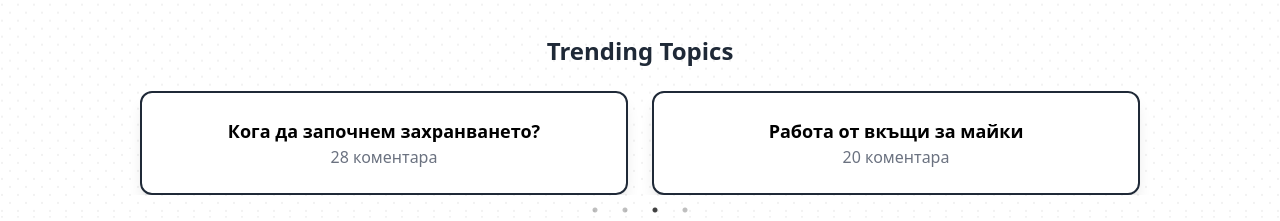
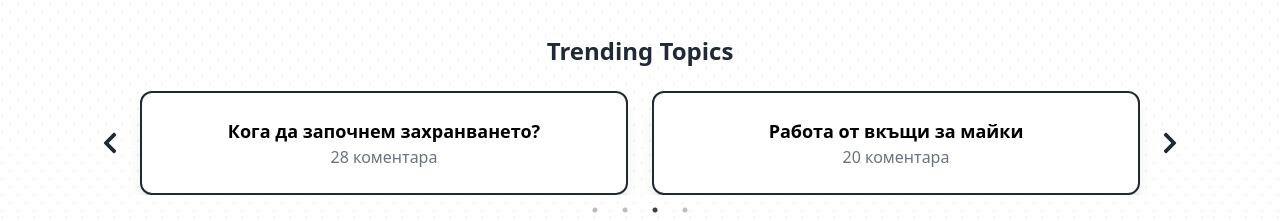
Before and after one commit to dako-23/React-JS, a React (Vite) app: page / in a window 1280 px wide. Shown: the part 2083-2304 px from the top of the page. Built offline with nearby package versions, Linux system fonts and the light colour scheme.

Commit message:
Add custom arrow on topics section

```diff
--- a/src/components/Topics.jsx
+++ b/src/components/Topics.jsx
@@ -4,6 +4,7 @@ import Slider from 'react-slick';
 import { FaHeart } from 'react-icons/fa';
 import "slick-carousel/slick/slick.css";
 import "slick-carousel/slick/slick-theme.css";
+import { FaChevronLeft, FaChevronRight } from 'react-icons/fa';
 
 const initialTopics = [
     { id: 1, title: "Как да се справим с коликите?", comments: 45, likes: 0, liked: false, slug: 'cope-with-colic' },
@@ -28,9 +29,21 @@ export default function Topics() {
         }));
     };
 
+    const NextArrow = ({ onClick }) => (
+        <div className="absolute top-1/2 right-[-30px] transform -translate-y-1/2 cursor-pointer text-gray-800 hover:text-gray-600 transition-all" onClick={onClick}>
+            <FaChevronRight size={24} />
+        </div>
+    );
+
+    const PrevArrow = ({ onClick }) => (
+        <div className="absolute top-1/2 left-[-30px] transform -translate-y-1/2 cursor-pointer text-gray-800 hover:text-gray-600 transition-all" onClick={onClick}>
+            <FaChevronLeft size={24} />
+        </div>
+    );
+
     const settings = {
         dots: true,
-        arrows: false,
+        arrows: true,
         infinite: true,
         speed: 500,
         slidesToShow: 2,
@@ -46,7 +59,9 @@ export default function Topics() {
                 breakpoint: 480,
                 settings: { slidesToShow: 1 }
             }
-        ]
+        ],
+        nextArrow: <NextArrow />,
+        prevArrow: <PrevArrow />
     };
 
     return (
```
